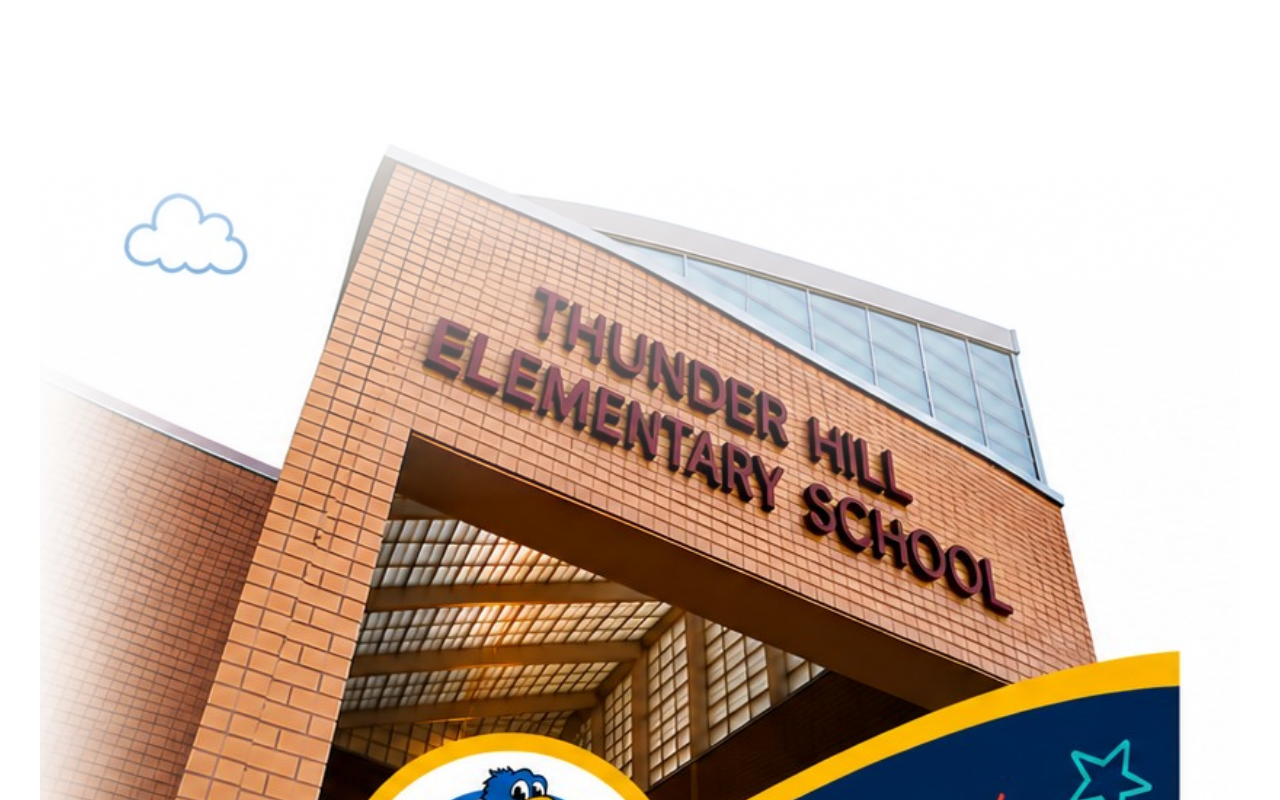
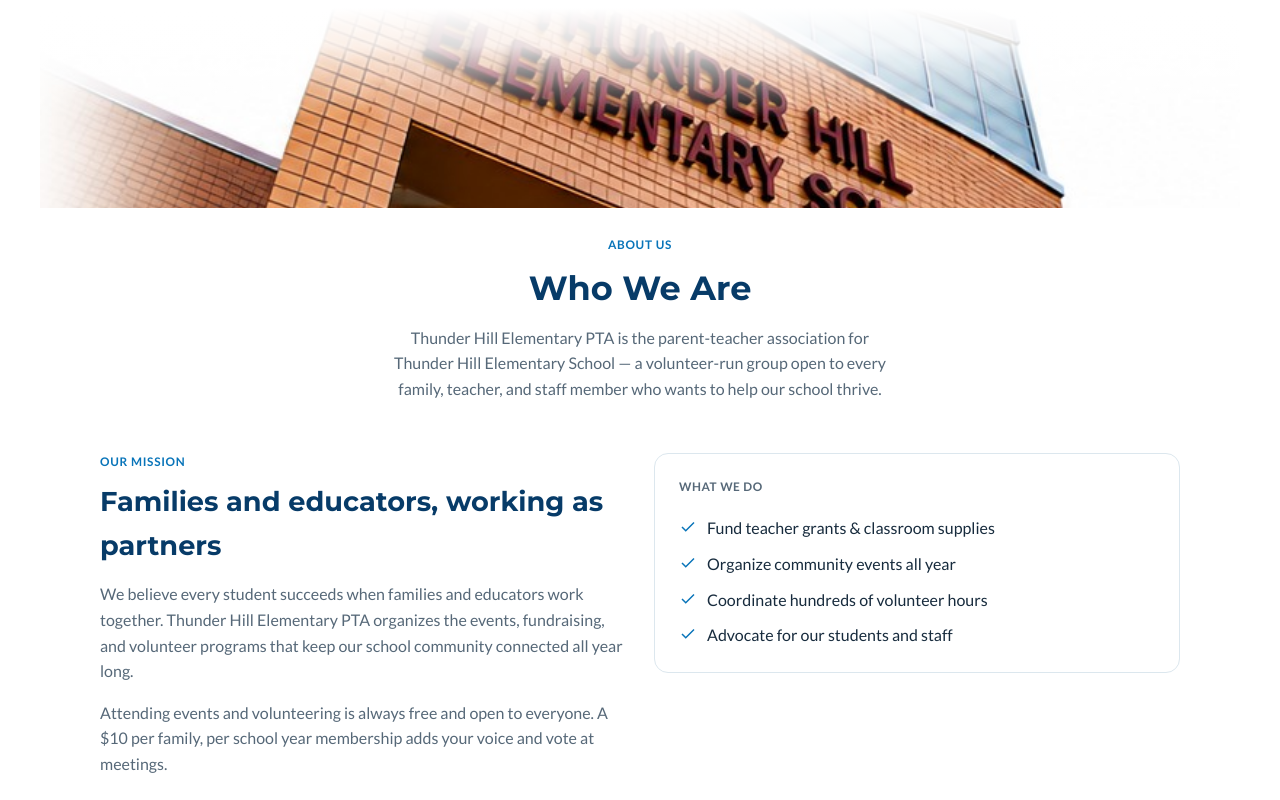
Before and after one commit to techmaster-thespta/thespta, a plain HTML site: page pages/about.html in a window 1280 px wide. Shown: the top 800 px of the page. Drawn offline with Linux system fonts and the light colour scheme; files whose address does not match are found by name.

Commit message:
Shrink the interior page-header banner (About/Get Involved/Events)
It was rendering at the image's full natural height (~848px tall source,
nearly square) since only width:100% was constrained. Capped height to
clamp(110px, 20vw, 200px) with object-fit: cover so it reads as a short
banner strip instead of a tall photo block. object-position: center 30%
keeps "Thunder Hill Elementary" legible — the sign text sits on an angled
surface in the source photo, so no single crop shows both lines fully;
this position was chosen after previewing a few candidates.

Home's own banner is untouched — this only affects the shared
page-header image on the other 3 pages.

```diff
--- a/pages/about.html
+++ b/pages/about.html
@@ -50,9 +50,9 @@
   .thes__eyebrow { display: inline-block; font-size: 0.74rem; font-weight: 700; letter-spacing: 0.06em; text-transform: uppercase; color: var(--blue); }
 
   /* ---- Page header (About / Get Involved / Events) ---- */
-  .thes__pagehead-media { position: relative; width: 100%; max-width: 1200px; margin: 0 auto; line-height: 0; }
-  .thes__pagehead-media img { width: 100%; height: auto; display: block; }
-  .thes__pagehead-fade { position: absolute; top: 0; left: 0; right: 0; height: 40%; background: linear-gradient(to bottom, #ffffff 0%, rgba(255,255,255,0.85) 25%, rgba(255,255,255,0) 100%); pointer-events: none; }
+  .thes__pagehead-media { position: relative; width: 100%; max-width: 1200px; margin: 0 auto; line-height: 0; overflow: hidden; }
+  .thes__pagehead-media img { width: 100%; height: clamp(110px, 20vw, 200px); object-fit: cover; object-position: center 30%; display: block; }
+  .thes__pagehead-fade { position: absolute; top: 0; left: 0; right: 0; height: 55%; background: linear-gradient(to bottom, #ffffff 0%, rgba(255,255,255,0.85) 35%, rgba(255,255,255,0) 100%); pointer-events: none; }
   .thes__pagehead-text { max-width: 700px; margin: 0 auto; text-align: center; padding: 28px 20px 8px; }
   .thes__pagehead-text .thes__eyebrow { color: var(--blue); }
   .thes__pagehead-text h1 { font-size: clamp(1.6rem, 5vw, 2.1rem); margin-top: 6px; }
```
Also changed, not shown: pages/events.html (+3 -3 lines), pages/get-involved.html (+3 -3 lines), pages/home.html (+3 -3 lines), 1 other file.
